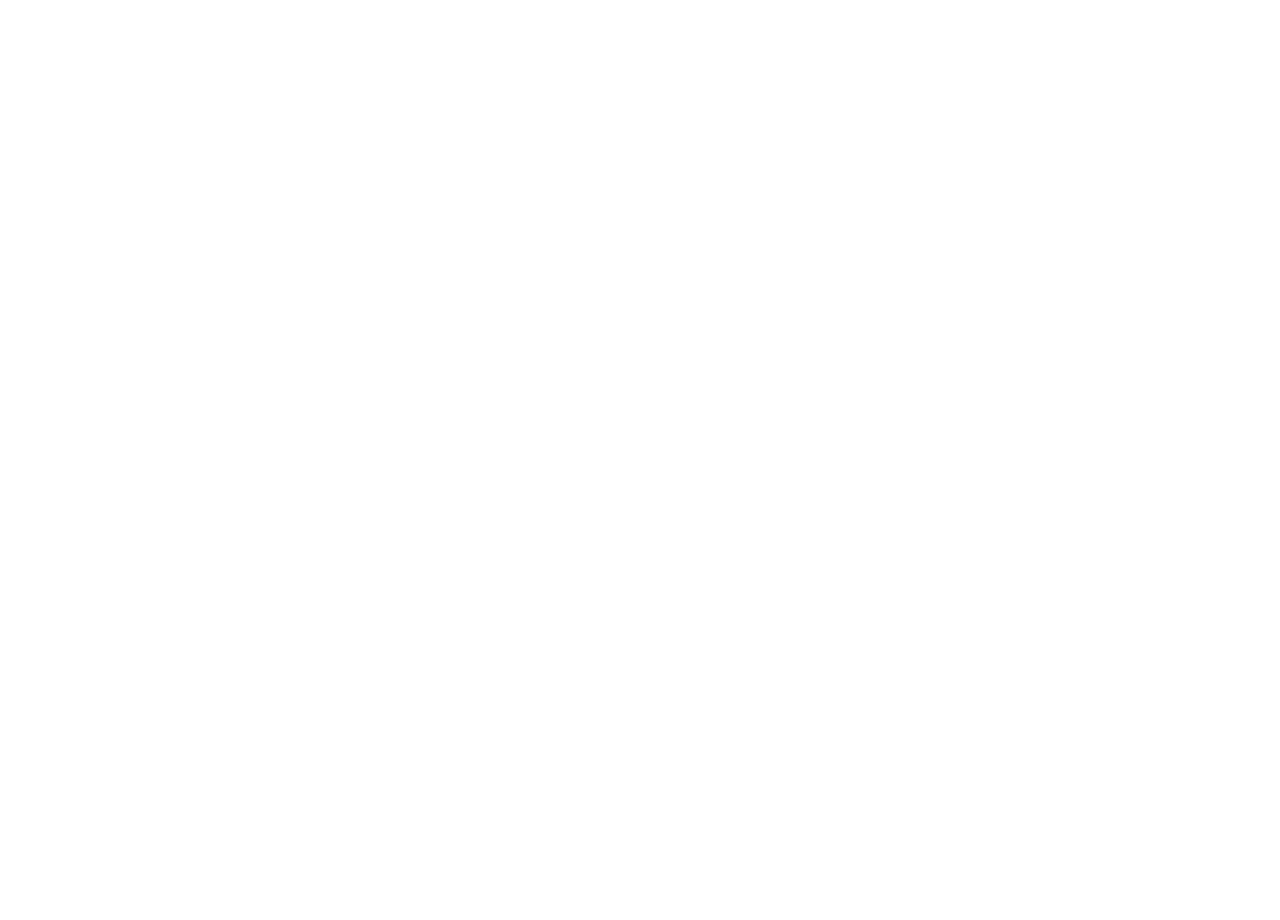
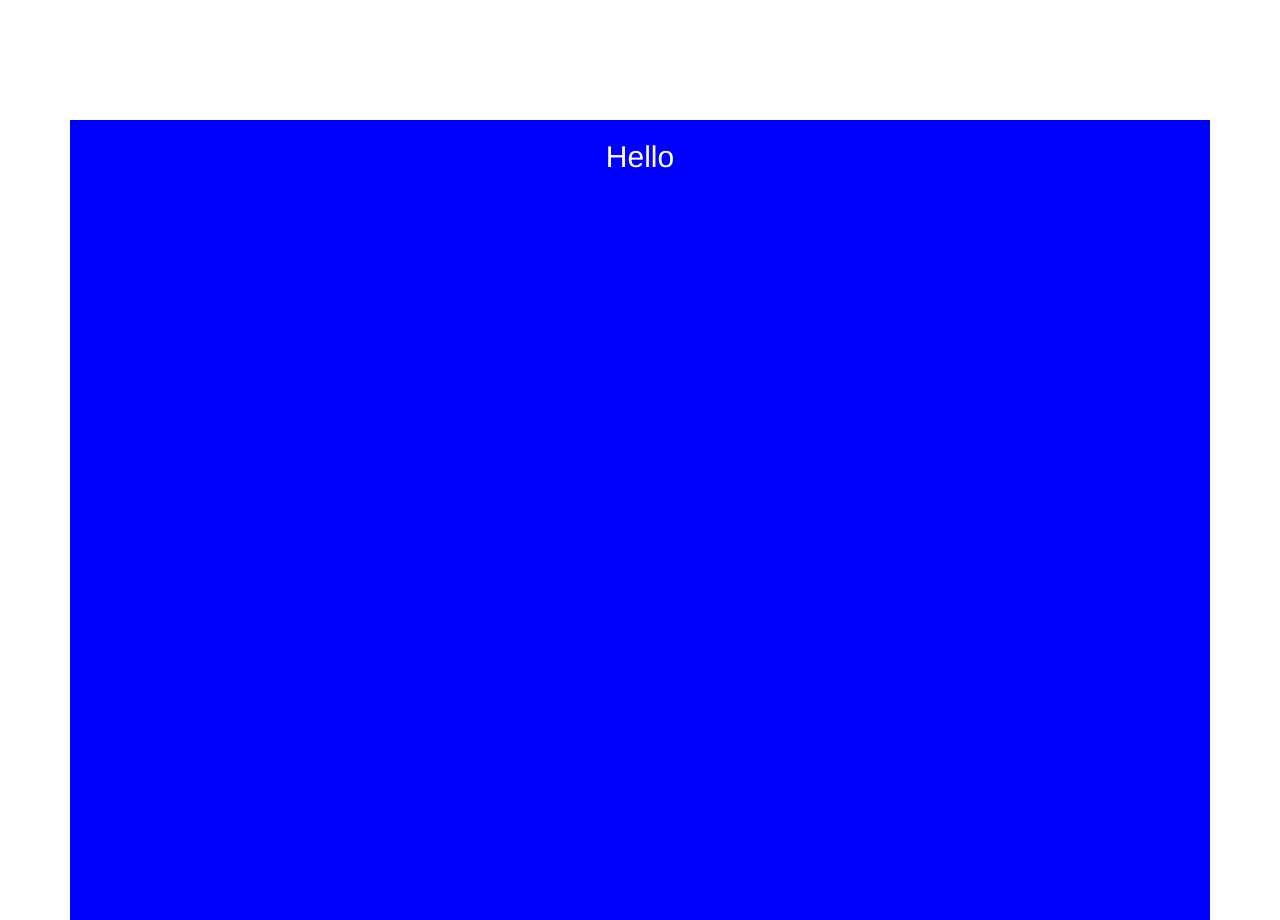
Before and after one commit to phoenixnitin/filmloop, an Angular app: page /home in a window 1280 px wide. Shown: the part 680-1600 px from the top of the page. Before the commit the page ends 800 px from the top, so only its background shows below. Built offline with nearby package versions, Linux system fonts and the light colour scheme.

Commit message:
new branch created for landing page

```diff
--- a/src/app/pages/home/home.component.css
+++ b/src/app/pages/home/home.component.css
@@ -5,3 +5,7 @@
 .film{
   letter-spacing: 4px;
 }
+.blue{
+  background-color: blue;
+  color: white;
+}
--- a/src/app/pages/home/home.component.html
+++ b/src/app/pages/home/home.component.html
@@ -1,8 +1,11 @@
 <div class="container">
-  <div class="col-xs-12">
+  <div class="col-xs-12 container-block">
     <div id="filmloop">
       <h2 class="film">FILM</h2>
       <h2>LOOP</h2>
     </div>
   </div>
+  <div class="col-xs-12 container-block blue">
+    <h2 style="text-align: center">Hello</h2>
+  </div>
 </div>
--- a/src/app/pages/home/home.component.ts
+++ b/src/app/pages/home/home.component.ts
@@ -11,6 +11,8 @@
     let docHeight = jQuery(document).height();
     let floopHeight = jQuery("#filmloop").height();
     jQuery("#filmloop").css("margin-top", (docHeight - floopHeight)/2);
+
+    jQuery(".container-block").height(jQuery(window).height());
   }
   ngAfterViewInit(){
   }
```
